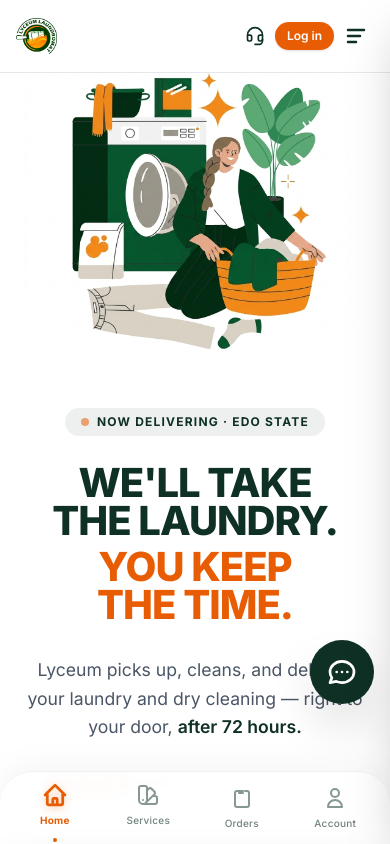
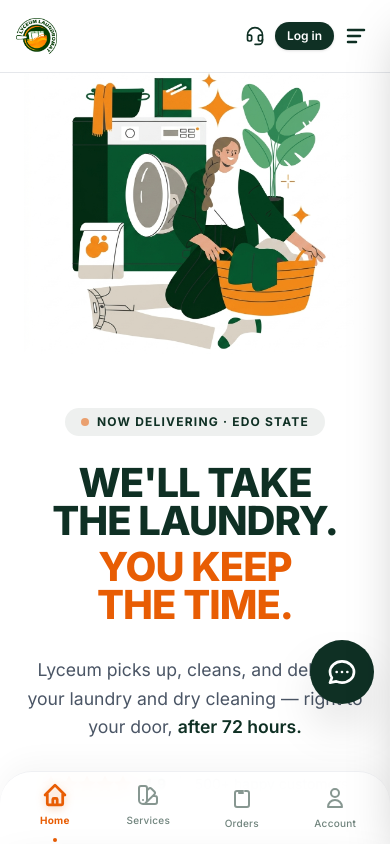
Before and after one commit to Augustcodes001/lyceum-laundromat, a React (Vite) app: page / in a window 390 px wide. Shown: the top 844 px of the page. Built offline with nearby package versions, Linux system fonts and the light colour scheme; no server answers.

Commit message:
style(header): change login button baseline color to brand green

```diff
--- a/src/components/Header.jsx
+++ b/src/components/Header.jsx
@@ -142,7 +142,7 @@
                   Dashboard
                 </Link>
               ) : (
-                <button onClick={() => onOpenAuth()} className="bg-[#E85D04] text-white px-3 py-1.5 sm:px-4 sm:py-2 rounded-full text-xs sm:text-sm font-semibold shadow-sm hover:bg-[#cc5203] transition-colors whitespace-nowrap">
+                <button onClick={() => onOpenAuth()} className="bg-[#0F3024] text-white px-3 py-1.5 sm:px-4 sm:py-2 rounded-full text-xs sm:text-sm font-semibold shadow-sm hover:bg-[#1a4a38] transition-colors whitespace-nowrap">
                   Log in
                 </button>
               )}
@@ -246,7 +246,7 @@
                   setIsHamburgerOpen(false);
                   onOpenAuth();
                 }}
-                className="w-full bg-[#E85D04] text-white py-3.5 rounded-full font-bold text-[16px] shadow-md hover:bg-[#cc5203] transition-colors mb-3"
+                className="w-full bg-[#0F3024] text-white py-3.5 rounded-full font-bold text-[16px] shadow-md hover:bg-[#1a4a38] transition-colors mb-3"
               >
                 Sign Up / Log In
               </button>
```
